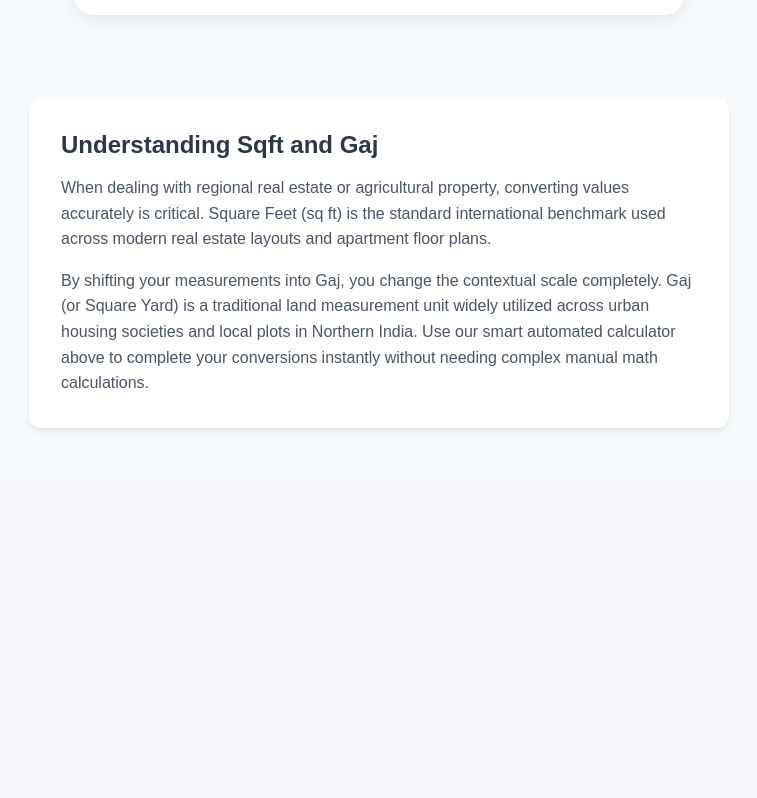
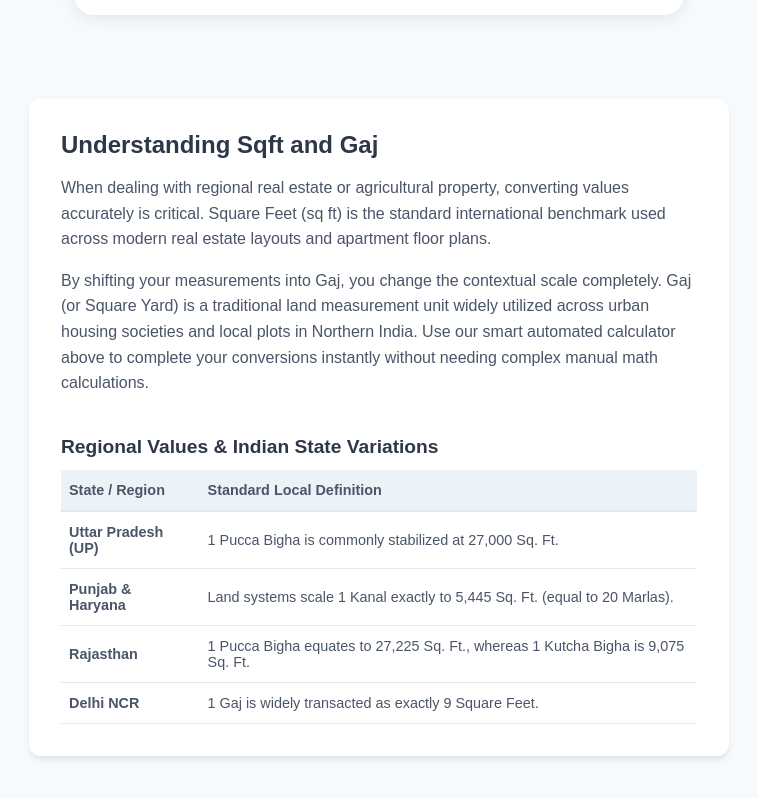
Before and after one commit to Shankarm3/landcalc-next, a Next.js app: page / in a window 1280 px wide. Shown: the part 748-1546 px from the top of the page, without its empty margins (261-1018 px from the left). Before the commit the page ends 1224 px from the top, so only its background shows below. Built offline with nearby package versions, Linux system fonts and the light colour scheme.

Commit message:
chore: wiping old folder layout

```diff
--- a/app/[...slug]/page.js
+++ b/app/[...slug]/page.js
@@ -100,6 +100,130 @@ export default async function ConversionPage({ params }) {
                   conversions instantly without needing complex manual math
                   calculations.
                </p>
+
+               {/* --- RENDERED STATE BREAKDOWN TABLE ADDED HERE --- */}
+               <div style={{ marginTop: "2.5rem", overflowX: "auto" }}>
+                  <h3
+                     style={{
+                        fontSize: "1.2rem",
+                        fontWeight: "600",
+                        color: "#2d3748",
+                        marginBottom: "0.75rem",
+                     }}
+                  >
+                     Regional Values & Indian State Variations
+                  </h3>
+                  <table
+                     style={{
+                        width: "100%",
+                        borderCollapse: "collapse",
+                        textAlign: "left",
+                        fontSize: "0.9rem",
+                     }}
+                  >
+                     <thead>
+                        <tr style={{ backgroundColor: "#edf2f7" }}>
+                           <th
+                              style={{
+                                 padding: "0.75rem 0.5rem",
+                                 borderBottom: "2px solid #e2e8f0",
+                                 color: "#4a5568",
+                              }}
+                           >
+                              State / Region
+                           </th>
+                           <th
+                              style={{
+                                 padding: "0.75rem 0.5rem",
+                                 borderBottom: "2px solid #e2e8f0",
+                                 color: "#4a5568",
+                              }}
+                           >
+                              Standard Local Definition
+                           </th>
+                        </tr>
+                     </thead>
+                     <tbody style={{ color: "#4a5568" }}>
+                        <tr>
+                           <td
+                              style={{
+                                 padding: "0.75rem 0.5rem",
+                                 borderBottom: "1px solid #e2e8f0",
+                              }}
+                           >
+                              <b>Uttar Pradesh (UP)</b>
+                           </td>
+                           <td
+                              style={{
+                                 padding: "0.75rem 0.5rem",
+                                 borderBottom: "1px solid #e2e8f0",
+                              }}
+                           >
+                              1 Pucca Bigha is commonly stabilized at 27,000 Sq.
+                              Ft.
+                           </td>
+                        </tr>
+                        <tr>
+                           <td
+                              style={{
+                                 padding: "0.75rem 0.5rem",
+                                 borderBottom: "1px solid #e2e8f0",
+                              }}
+                           >
+                              <b>Punjab & Haryana</b>
+                           </td>
+                           <td
+                              style={{
+                                 padding: "0.75rem 0.5rem",
+                                 borderBottom: "1px solid #e2e8f0",
+                              }}
+                           >
+                              Land systems scale 1 Kanal exactly to 5,445 Sq.
+                              Ft. (equal to 20 Marlas).
+                           </td>
+                        </tr>
+                        <tr>
+                           <td
+                              style={{
+                                 padding: "0.75rem 0.5rem",
+                                 borderBottom: "1px solid #e2e8f0",
+                              }}
+                           >
+                              <b>Rajasthan</b>
+                           </td>
+                           <td
+                              style={{
+                                 padding: "0.75rem 0.5rem",
+                                 borderBottom: "1px solid #e2e8f0",
+                              }}
+                           >
+                              1 Pucca Bigha equates to 27,225 Sq. Ft., whereas 1
+                              Kutcha Bigha is 9,075 Sq. Ft.
+                           </td>
+                        </tr>
+                        <tr>
+                           <td
+                              style={{
+                                 padding: "0.75rem 0.5rem",
+                                 borderBottom: "1px solid #e2e8f0",
+                              }}
+                           >
+                              <b>Delhi NCR</b>
+                           </td>
+                           <td
+                              style={{
+                                 padding: "0.75rem 0.5rem",
+                                 borderBottom: "1px solid #e2e8f0",
+                              }}
+                           >
+                              1 Gaj is widely transacted as exactly 9 Square
+                              Feet.
+                           </td>
+                        </tr>
+                     </tbody>
+                  </table>
+               </div>
+               {/* ------------------------------------------------- */}
             </section>
          </div>
       </main>
```
